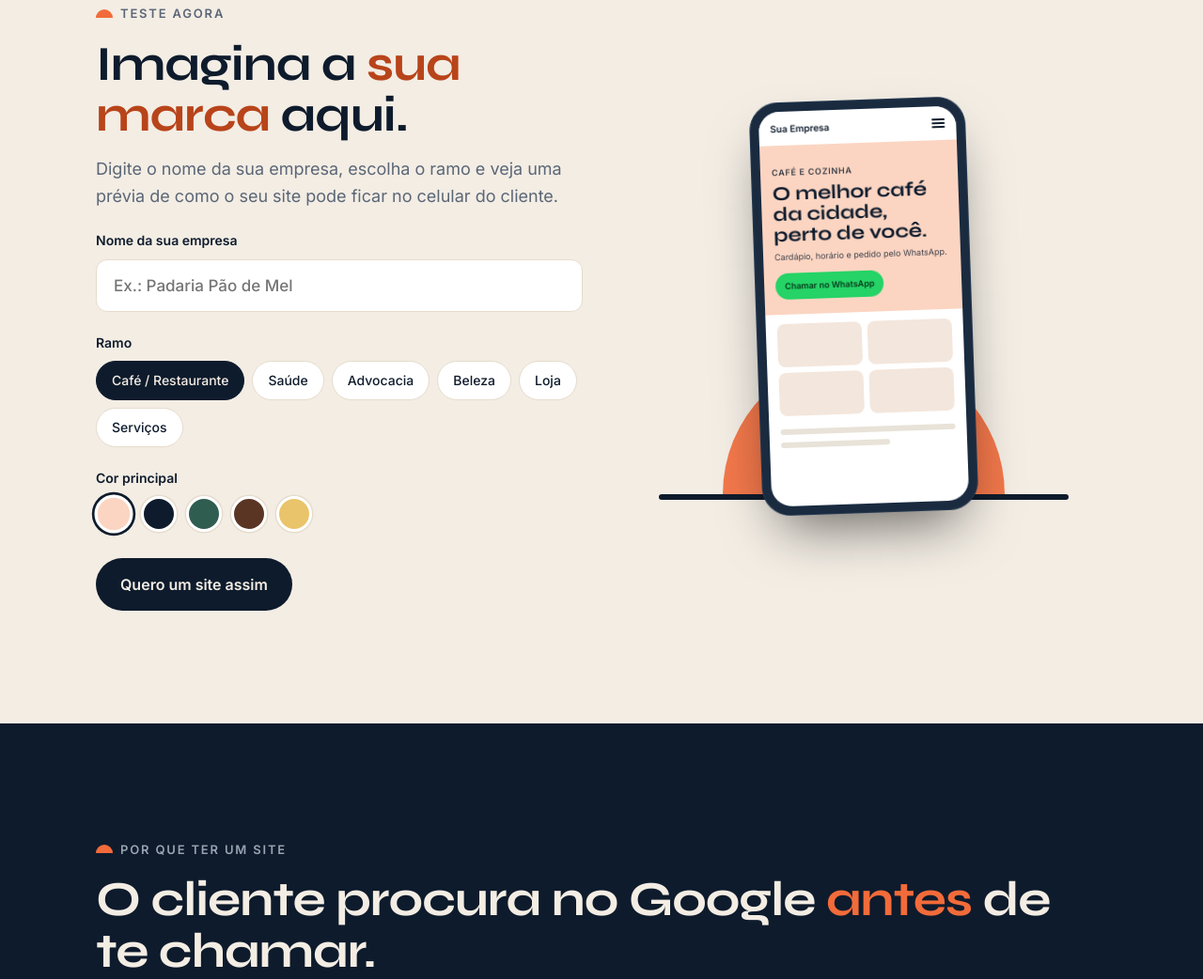
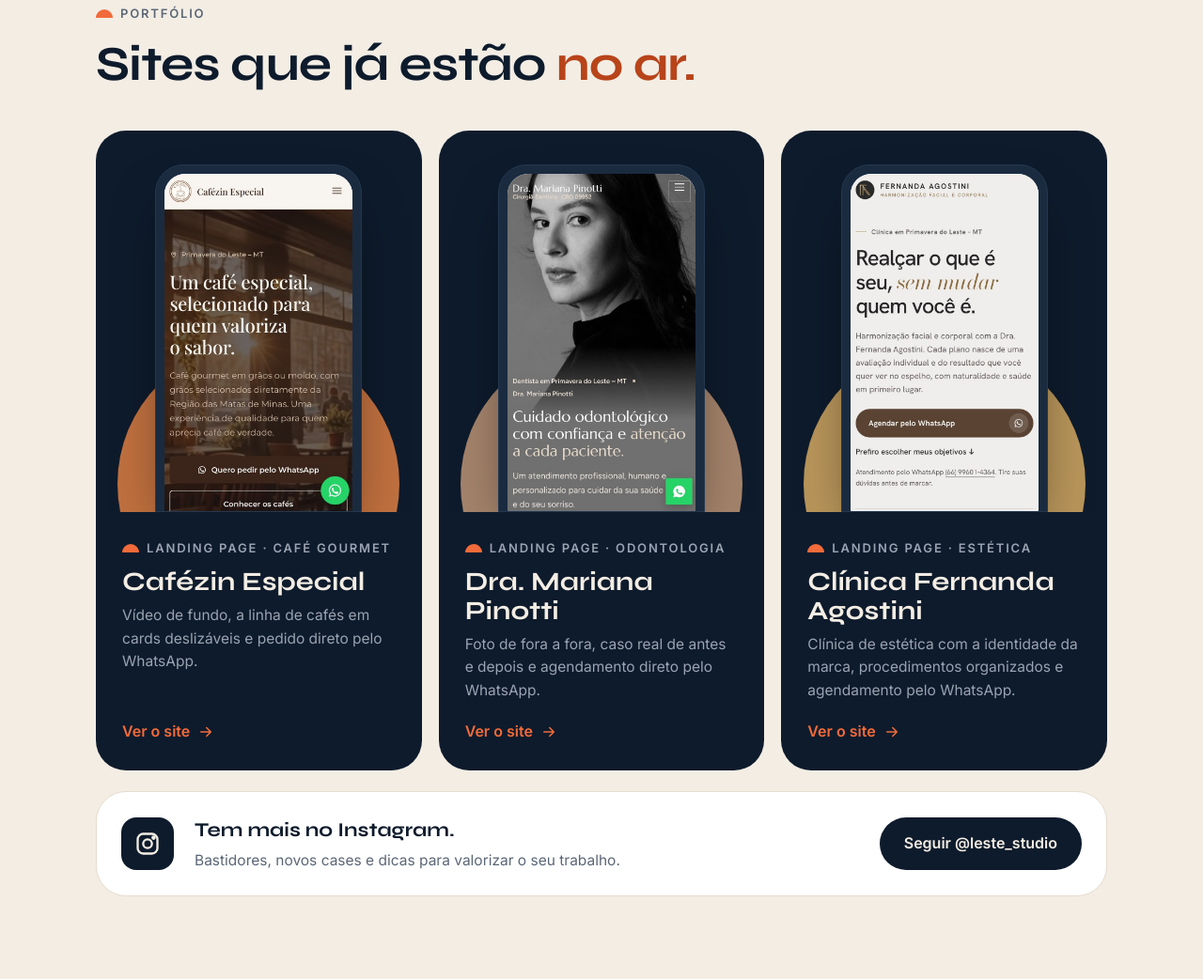
Before and after one commit to gustagoatt/lestestudio, a plain HTML site: page index.html in a window 1280 px wide. Shown: the part 937-1979 px from the top of the page at 94% size. Drawn offline with Linux system fonts and the light colour scheme.

Commit message:
Tira simulador, sobe portfólio e coloca prints reais dos sites
Co-Authored-By: Claude Opus 5.5 <noreply@anthropic.com>
Claude-Session: https://claude.ai/code/session_017xnz1Xwm8ddz8TwQbkw3CG

```diff
--- a/index.html
+++ b/index.html
@@ -218,7 +218,7 @@ section{position:relative}
 .case .pal{position:relative;display:flex;justify-content:center;align-items:flex-end;padding:36px 0 0;overflow:hidden;min-height:300px}
 .case .pal::before{content:"";position:absolute;bottom:-120px;left:50%;width:300px;height:300px;margin-left:-150px;border-radius:50%;background:var(--sol,var(--nascente));transition:transform .7s var(--ease)}
 .case:hover .pal::before{transform:translateY(-24px) scale(1.04)}
-.case .fone{position:relative;height:300px;border-bottom-left-radius:0;border-bottom-right-radius:0;padding-bottom:0;transition:transform .6s var(--ease)}
+.case .fone{position:relative;width:220px;height:370px;border-bottom-left-radius:0;border-bottom-right-radius:0;padding-bottom:0;transition:transform .6s var(--ease)}
 .case:hover .fone{transform:translateY(-10px)}
 .case .fone .tela{border-bottom-left-radius:0;border-bottom-right-radius:0}
 .case .txt{padding:28px;display:flex;flex-direction:column}
@@ -360,7 +360,7 @@ footer a{text-decoration:underline;text-underline-offset:3px}
       <p class="lead anima-in" style="animation-delay:.45s">Um site com a cara da sua marca, que te diferencia da concorrência e passa confiança antes do primeiro "oi". Pronto em <b>até 3 dias úteis</b>, com textos escritos por mim. <b>Pagamento único, sem mensalidade.</b></p>
       <div class="acoes anima-in" style="animation-delay:.6s">
         <a class="btn btn-sol" href="#pacotes">Ver pacotes</a>
-        <a class="btn btn-linha" href="#simulador">Simular meu site</a>
+        <a class="btn btn-linha" href="#portfolio">Ver portfólio</a>
       </div>
       <div class="selos anima-in" style="animation-delay:.75s">
         <span>Textos inclusos</span><span>Domínio e hospedagem inclusos</span><span>Atendo todo o Brasil</span>
@@ -382,32 +382,58 @@ footer a{text-decoration:underline;text-underline-offset:3px}
   </div>
 </section>
 
-<!-- SIMULADOR -->
-<section class="sec sec-areia" id="simulador">
-  <div class="wrap sim">
+<!-- PORTFOLIO -->
+<section class="sec sec-areia" id="portfolio">
+  <div class="wrap">
     <div class="rv">
-      <span class="tag">Teste agora</span>
-      <h2 class="h2">Imagina a <span class="hl">sua marca</span> aqui.</h2>
-      <p class="lead">Digite o nome da sua empresa, escolha o ramo e veja uma prévia de como o seu site pode ficar no celular do cliente.</p>
-      <div class="campo">
-        <label for="nome">Nome da sua empresa</label>
-        <input id="nome" type="text" maxlength="28" placeholder="Ex.: Padaria Pão de Mel" autocomplete="off">
-        <label>Ramo</label>
-        <div class="chips" id="ramos"></div>
-        <label>Cor principal</label>
-        <div class="cores" id="cores"></div>
-      </div>
-      <a class="btn btn-noite" id="sim-cta" href="#">Quero um site assim</a>
+      <span class="tag">Portfólio</span>
+      <h2 class="h2">Sites que já estão <span class="hl">no ar.</span></h2>
     </div>
-    <div class="sim-palco rv d2">
-      <div class="fone" id="sim-fone">
-        <div class="tela">
-          <div class="bar" id="s-bar"><span id="s-nome">Sua Empresa</span><i></i></div>
-          <div class="capa" id="s-capa"><small id="s-local" style="font-weight:700;letter-spacing:.08em">CAFÉ E COZINHA</small><b id="s-titulo">O melhor café da cidade, perto de você.</b><small id="s-sub">Grãos especiais, torra fresca e entrega rápida.</small><span class="zap">Chamar no WhatsApp</span></div>
-          <div class="grid" id="s-grid"><div></div><div></div><div></div><div></div></div>
-          <div class="lin"></div><div class="lin" style="width:55%"></div>
+    <div class="cases">
+      <article class="case rv">
+        <div class="pal" style="--sol:#C0703F">
+          <div class="fone">
+            <div class="tela"><img src="img/case-cafezin.jpg" alt="Site do Cafézin Especial no celular" loading="lazy" style="width:100%;height:100%;object-fit:cover;object-position:top;display:block"></div>
+          </div>
         </div>
-      </div>
+        <div class="txt">
+          <span class="tag">Landing page · Café gourmet</span>
+          <h3>Cafézin Especial</h3>
+          <p>Vídeo de fundo, a linha de cafés em cards deslizáveis e pedido direto pelo WhatsApp.</p>
+          <a class="ver" href="https://cafezinespecial.com.br" target="_blank" rel="noopener">Ver o site <svg viewBox="0 0 24 24" fill="none" stroke="currentColor" stroke-width="2" stroke-linecap="round"><path d="M5 12h14M13 6l6 6-6 6"/></svg></a>
+        </div>
+      </article>
+      <article class="case rv d2">
+        <div class="pal" style="--sol:#A4836B">
+          <div class="fone">
+            <div class="tela"><img src="img/case-mariana.jpg" alt="Site da Dra. Mariana Pinotti no celular" loading="lazy" style="width:100%;height:100%;object-fit:cover;object-position:top;display:block"></div>
+          </div>
+        </div>
+        <div class="txt">
+          <span class="tag">Landing page · Odontologia</span>
+          <h3>Dra. Mariana Pinotti</h3>
+          <p>Foto de fora a fora, caso real de antes e depois e agendamento direto pelo WhatsApp.</p>
+          <a class="ver" href="https://dramarianapinotti.com.br" target="_blank" rel="noopener">Ver o site <svg viewBox="0 0 24 24" fill="none" stroke="currentColor" stroke-width="2" stroke-linecap="round"><path d="M5 12h14M13 6l6 6-6 6"/></svg></a>
+        </div>
+      </article>
+      <article class="case rv d3">
+        <div class="pal" style="--sol:#B8955A">
+          <div class="fone">
+            <div class="tela"><img src="img/case-fernanda.jpg" alt="Site da Clínica Fernanda Agostini no celular" loading="lazy" style="width:100%;height:100%;object-fit:cover;object-position:top;display:block"></div>
+          </div>
+        </div>
+        <div class="txt">
+          <span class="tag">Landing page · Estética</span>
+          <h3>Clínica Fernanda Agostini</h3>
+          <p>Clínica de estética com a identidade da marca, procedimentos organizados e agendamento pelo WhatsApp.</p>
+          <a class="ver" href="https://drafernandaagostini.com.br" target="_blank" rel="noopener">Ver o site <svg viewBox="0 0 24 24" fill="none" stroke="currentColor" stroke-width="2" stroke-linecap="round"><path d="M5 12h14M13 6l6 6-6 6"/></svg></a>
+        </div>
+      </article>
+    </div>
+    <div class="ig-card rv">
+      <div class="ig-ic"><svg viewBox="0 0 24 24" fill="none" stroke="currentColor" stroke-width="2" stroke-linecap="round" stroke-linejoin="round" aria-hidden="true"><rect x="3" y="3" width="18" height="18" rx="5"/><circle cx="12" cy="12" r="4"/><circle cx="17.5" cy="6.5" r="1" fill="currentColor"/></svg></div>
+      <div class="ig-txt"><b>Tem mais no Instagram.</b><span>Bastidores, novos cases e dicas para valorizar o seu trabalho.</span></div>
+      <a class="btn btn-noite" href="https://instagram.com/leste_studio" target="_blank" rel="noopener">Seguir @leste_studio</a>
     </div>
   </div>
 </section>
@@ -567,76 +593,8 @@ footer a{text-decoration:underline;text-underline-offset:3px}
   </div>
 </section>
 
-<!-- PORTFOLIO -->
-<section class="sec sec-areia" id="portfolio">
-  <div class="wrap">
-    <div class="rv">
-      <span class="tag">Portfólio</span>
-      <h2 class="h2">Sites que já estão <span class="hl">no ar.</span></h2>
-    </div>
-    <div class="cases">
-      <article class="case rv">
-        <div class="pal" style="--sol:#C0703F">
-          <div class="fone">
-            <div class="tela">
-              <div class="bar" style="background:#3B2418;color:#F6EBDD">Cafézin Especial<i></i></div>
-              <div class="capa" style="background:#5A3523;color:#F6EBDD;min-height:150px"><small style="font-weight:700;letter-spacing:.08em">CAFÉ ESPECIAL</small><b style="color:#F6EBDD">Café de verdade, do grão à xícara.</b><span class="zap">Pedir no WhatsApp</span></div>
-              <div class="grid"><div style="background:#EADCC8"></div><div style="background:#EADCC8"></div></div>
-            </div>
-          </div>
-        </div>
-        <div class="txt">
-          <span class="tag">Landing page · Café gourmet</span>
-          <h3>Cafézin Especial</h3>
-          <p>Vídeo de fundo, a linha de cafés em cards deslizáveis e pedido direto pelo WhatsApp.</p>
-          <a class="ver" href="https://cafezinespecial.com.br" target="_blank" rel="noopener">Ver o site <svg viewBox="0 0 24 24" fill="none" stroke="currentColor" stroke-width="2" stroke-linecap="round"><path d="M5 12h14M13 6l6 6-6 6"/></svg></a>
-        </div>
-      </article>
-      <article class="case rv d2">
-        <div class="pal" style="--sol:#A4836B">
-          <div class="fone">
-            <div class="tela">
-              <div class="bar" style="background:#fff;color:#3E2C22">Dra. Mariana Pinotti<i></i></div>
-              <div class="capa" style="background:#E9DFD5;color:#3E2C22;min-height:150px"><small style="font-weight:700;letter-spacing:.08em">ODONTOLOGIA</small><b style="color:#3E2C22">Seu sorriso, cuidado com calma.</b><span class="zap">Agendar consulta</span></div>
-              <div class="grid"><div style="background:#d8cabd"></div><div style="background:#d8cabd"></div></div>
-            </div>
-          </div>
-        </div>
-        <div class="txt">
-          <span class="tag">Landing page · Odontologia</span>
-          <h3>Dra. Mariana Pinotti</h3>
-          <p>Foto de fora a fora, caso real de antes e depois e agendamento direto pelo WhatsApp.</p>
-          <a class="ver" href="https://dramarianapinotti.com.br" target="_blank" rel="noopener">Ver o site <svg viewBox="0 0 24 24" fill="none" stroke="currentColor" stroke-width="2" stroke-linecap="round"><path d="M5 12h14M13 6l6 6-6 6"/></svg></a>
-        </div>
-      </article>
-      <article class="case rv d3">
-        <div class="pal" style="--sol:#B8955A">
-          <div class="fone">
-            <div class="tela">
-              <div class="bar" style="background:#2E2A27;color:#E9D9B8">Fernanda Agostini<i></i></div>
-              <div class="capa" style="background:#4A403A;color:#F3ECE2;min-height:150px"><small style="font-weight:700;letter-spacing:.08em;color:#D9BE8A">ESTÉTICA</small><b style="color:#F3ECE2">Sua beleza, com naturalidade.</b><span class="zap">Agendar avaliação</span></div>
-              <div class="grid"><div style="background:#E4DDD4"></div><div style="background:#E4DDD4"></div></div>
-            </div>
-          </div>
-        </div>
-        <div class="txt">
-          <span class="tag">Landing page · Estética</span>
-          <h3>Clínica Fernanda Agostini</h3>
-          <p>Clínica de estética com a identidade da marca, procedimentos organizados e agendamento pelo WhatsApp.</p>
-          <a class="ver" href="https://drafernandaagostini.com.br" target="_blank" rel="noopener">Ver o site <svg viewBox="0 0 24 24" fill="none" stroke="currentColor" stroke-width="2" stroke-linecap="round"><path d="M5 12h14M13 6l6 6-6 6"/></svg></a>
-        </div>
-      </article>
-    </div>
-    <div class="ig-card rv">
-      <div class="ig-ic"><svg viewBox="0 0 24 24" fill="none" stroke="currentColor" stroke-width="2" stroke-linecap="round" stroke-linejoin="round" aria-hidden="true"><rect x="3" y="3" width="18" height="18" rx="5"/><circle cx="12" cy="12" r="4"/><circle cx="17.5" cy="6.5" r="1" fill="currentColor"/></svg></div>
-      <div class="ig-txt"><b>Tem mais no Instagram.</b><span>Bastidores, novos cases e dicas para valorizar o seu trabalho.</span></div>
-      <a class="btn btn-noite" href="https://instagram.com/leste_studio" target="_blank" rel="noopener">Seguir @leste_studio</a>
-    </div>
-  </div>
-</section>
-
 <!-- COMO FUNCIONA -->
-<section class="sec sec-areia" id="como" style="padding-top:0">
+<section class="sec sec-areia" id="como">
   <div class="wrap">
     <div class="rv">
       <span class="tag">Como funciona</span>
@@ -750,46 +708,6 @@ document.querySelectorAll(".rv").forEach(el => io.observe(el));
 const ioFinal = new IntersectionObserver(es => es.forEach(e => e.isIntersecting && e.target.classList.add("visivel")), {threshold:.3});
 ioFinal.observe(document.getElementById("final"));
 
-/* simulador */
-(() => {
-  const ramos = {
-    "Café / Restaurante": {t:"O melhor café da cidade, perto de você.", s:"Cardápio, horário e pedido pelo WhatsApp.", tag:"CAFÉ E COZINHA"},
-    "Saúde": {t:"Cuidado de verdade, com hora marcada.", s:"Tratamentos, convênios e agendamento rápido.", tag:"SAÚDE"},
-    "Advocacia": {t:"Seus direitos, explicados sem complicação.", s:"Áreas de atuação e atendimento pelo WhatsApp.", tag:"ADVOCACIA"},
-    "Beleza": {t:"Seu horário marcado em um toque.", s:"Serviços, fotos dos trabalhos e agenda aberta.", tag:"BELEZA E ESTÉTICA"},
-    "Loja": {t:"Tudo o que você procura, aqui na cidade.", s:"Produtos, novidades e entrega rápida.", tag:"LOJA"},
-    "Serviços": {t:"Serviço bem feito, do orçamento à entrega.", s:"O que fazemos, onde atendemos e como chamar.", tag:"SERVIÇOS"}
-  };
-  const cores = [
-    {bg:"#FBD5C2", tx:"#0E1B2C", bar:"#ffffff", bt:"#0E1B2C", g:"#f3e6dc"},
-    {bg:"#0E1B2C", tx:"#F3EDE4", bar:"#0E1B2C", bt:"#F3EDE4", g:"#e6e9ee"},
-    {bg:"#2F5D50", tx:"#F3EDE4", bar:"#ffffff", bt:"#2F5D50", g:"#e2ebe7"},
-    {bg:"#5A3523", tx:"#F6EBDD", bar:"#3B2418", bt:"#F6EBDD", g:"#efe4d6"},
-    {bg:"#E9C46A", tx:"#2B2118", bar:"#ffffff", bt:"#2B2118", g:"#f5ecd4"}
-  ];
-  let ramo = "Café / Restaurante", cor = 0;
-  const $ = id => document.getElementById(id);
-  const fone = $("sim-fone"), nomeIn = $("nome");
-  const chips = $("ramos"), boxCores = $("cores");
-  Object.keys(ramos).forEach((r,k) => { const b = document.createElement("button"); b.className = "chip" + (k ? "" : " on"); b.textContent = r; b.type = "button";
-    b.onclick = () => { ramo = r; chips.querySelectorAll(".chip").forEach(c => c.classList.toggle("on", c === b)); render(true); }; chips.appendChild(b); });
-  cores.forEach((c,k) => { const b = document.createElement("button"); b.className = "cor" + (k ? "" : " on"); b.style.background = c.bg; b.type = "button"; b.setAttribute("aria-label","Cor " + (k+1));
-    b.onclick = () => { cor = k; boxCores.querySelectorAll(".cor").forEach(x => x.classList.toggle("on", x === b)); render(true); }; boxCores.appendChild(b); });
-  function render(pop){
-    const r = ramos[ramo], c = cores[cor], nome = nomeIn.value.trim() || "Sua Empresa";
-    $("s-nome").textContent = nome; $("s-titulo").textContent = r.t; $("s-sub").textContent = r.s; $("s-local").textContent = r.tag;
-    $("s-capa").style.background = c.bg; $("s-capa").style.color = c.tx; $("s-titulo").style.color = c.tx;
-    $("s-bar").style.background = c.bar; $("s-bar").style.color = c.bt;
-    $("s-grid").querySelectorAll("div").forEach(d => d.style.background = c.g);
-    if (pop) { fone.classList.remove("pop"); void fone.offsetWidth; fone.classList.add("pop"); }
-    $("sim-cta").dataset.zap = "Oi, Gustavo! Simulei na sua página um site para " + (nomeIn.value.trim() ? "\"" + nome + "\"" : "a minha empresa") + " (" + ramo + ") e quero saber mais.";
-    $("sim-cta").href = zap($("sim-cta").dataset.zap);
-  }
-  nomeIn.addEventListener("input", () => render(false));
-  $("sim-cta").addEventListener("click", e => { e.preventDefault(); window.open(zap($("sim-cta").dataset.zap), "_blank", "noopener"); });
-  render(false);
-})();
-
 /* abas de pacotes */
 (() => {
   const abas = document.querySelectorAll(".aba"), fundo = document.getElementById("aba-fundo");
```
Also changed, not shown: img/case-cafezin.jpg (added), img/case-fernanda.jpg (added), img/case-mariana.jpg (added).
